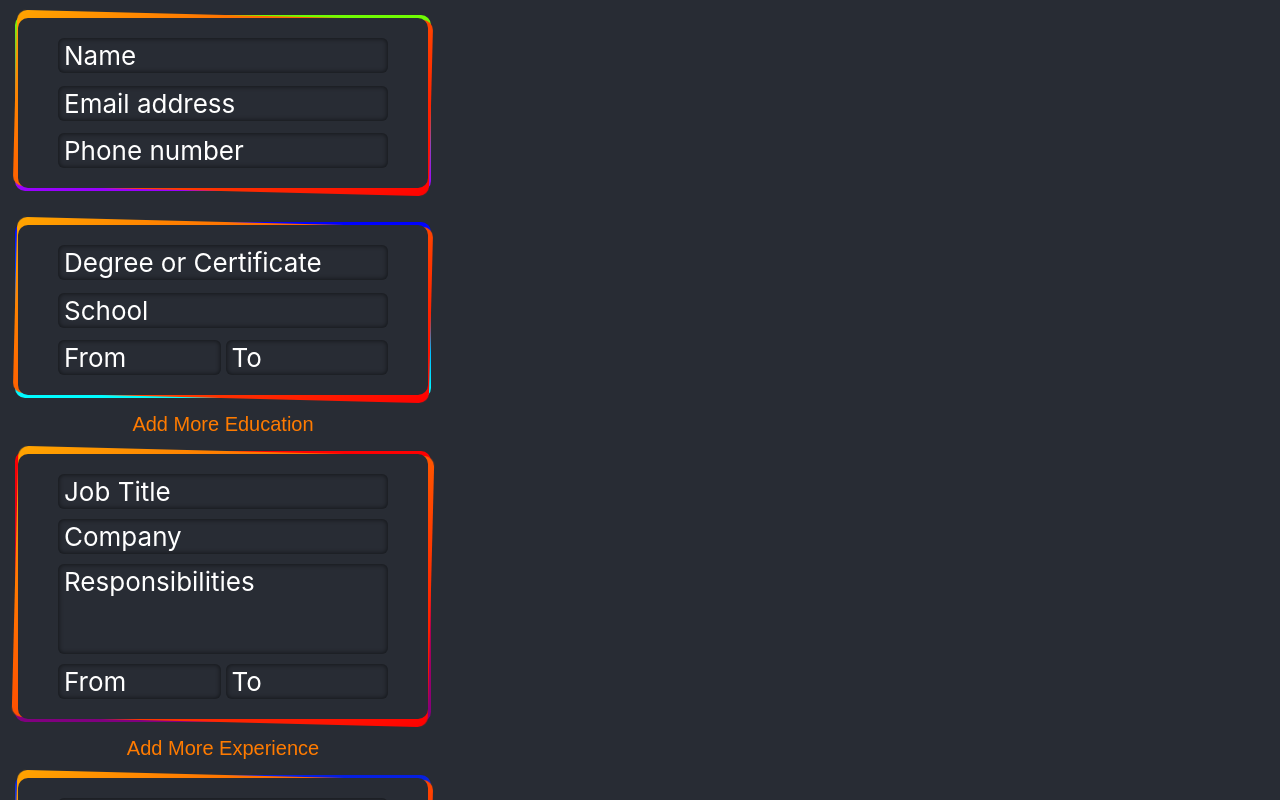
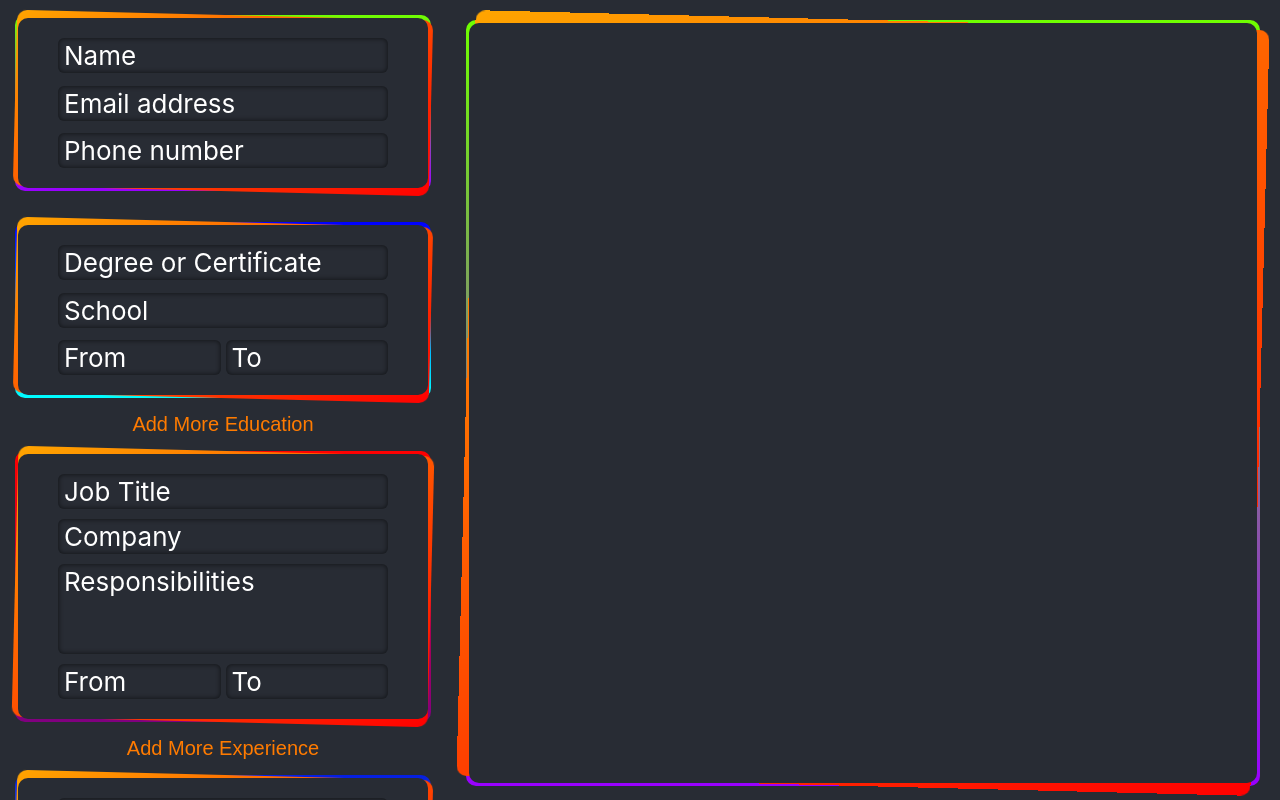
Before and after one commit to WitchingHr/cv-application, a React (Create React App) app: page / in a window 1280 px wide. Shown: the top 800 px of the page. Built offline with nearby package versions, Linux system fonts and the light colour scheme.

Commit message:
Create resume wrapper

```diff
--- a/src/App.css
+++ b/src/App.css
@@ -177,3 +177,21 @@ textarea {
     transform: rotate(0);
   }
 }
+
+.wrapper {
+  flex: 1;
+  margin: 20px;
+  position: sticky;
+  top: 15px;
+  right: 0;
+  width: 500px;
+  height: 90vh;
+}
+
+.resume {
+  border-radius: 10px;
+  padding: 20px;
+  position: relative;
+  background: var(--background);
+  height: 90vh;
+}
--- a/src/App.jsx
+++ b/src/App.jsx
@@ -3,6 +3,7 @@ import General from './components/General';
 import Education from './components/Education';
 import Experience from './components/Experience';
 import Skills from './components/Skills';
+import Resume from './components/Resume';
 import './App.css';
 
 export default function App() {
@@ -188,8 +189,10 @@ export default function App() {
         )}
       </div>
 
-      <div className="resume">
-
+      <div className='wrapper'>
+        <div className="gradient color-1">
+          <Resume />
+        </div>
       </div>
     </div>
   );
--- /dev/null
+++ b/src/components/Resume.jsx
@@ -0,0 +1,9 @@
+import React from "react";
+
+export default function Resume() {
+  return (
+    <div className="resume">
+
+    </div>
+  );
+}
```
